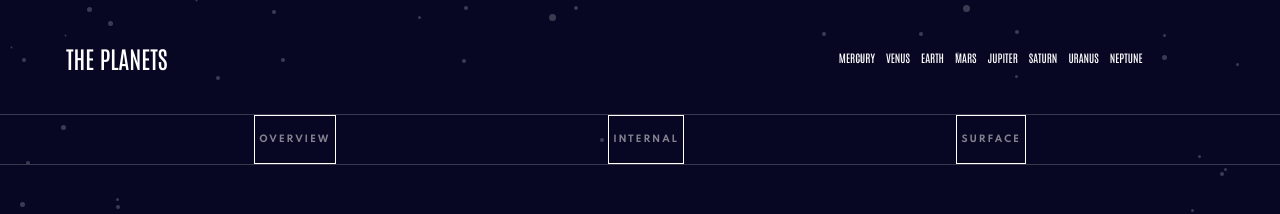
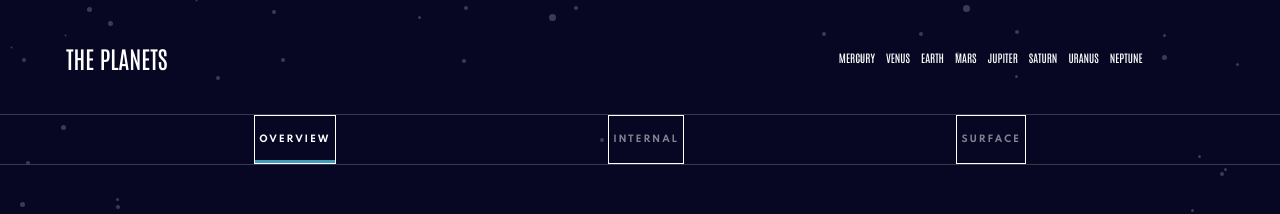
Before and after one commit to davidrhyne/planets-fact-site, a React (Create React App) app: page / in a window 1280 px wide. Shown: the top 214 px of the page. Built offline with nearby package versions, Linux system fonts and the light colour scheme.

Commit message:
adding code and styling to handle the highlighting of selected category

```diff
--- a/src/components/card/index.js
+++ b/src/components/card/index.js
@@ -3,7 +3,8 @@ import { Container, Title, Text, Void, Button, ButtonGroup, ImageContainer, Imag
 import { usePlanetData } from '../../context/PlanetContext'
 import { useCurrentPlanet, useCurrentPlanetUpdate } from '../../context/CurrentPlanetContext'
 import { useCategory, useCategoryUpdate } from '../../context/CategoryContext'
-import { PLANET_RATIO } from '../../constants/constants'
+import { COLOR_SCHEME, PLANET_RATIO } from '../../constants/constants'
+
 
 export default function Card({children, ...restProps}) {
 
@@ -60,7 +61,7 @@ Card.ButtonGroup = function CardButtonGroup({ children, ...restProps}) {
 
 
     return (
-        <ButtonGroup {...restProps}>{children}</ButtonGroup>
+        <ButtonGroup  {...restProps}>{children}</ButtonGroup>
     )
 }
 
@@ -68,13 +69,29 @@ Card.Button = function CardButton({ children, ...restProps}) {
     const currentPlanet = useCurrentPlanet()
     // console.log('button group current planet =', currentPlanet)
 
+    const category = useCategory()
+    console.log('category = ', category.toLowerCase())
+
     const updateCategory = useCategoryUpdate();
     function handleButtonClick(value) {
         //console.log('card button was clicked = ', value)
         updateCategory(value)
+
     }
+
+    function getPlanetAccentColor() {
+        return currentPlanet === 'Mercury' ? COLOR_SCHEME.MERCURY :
+        currentPlanet === 'Venus' ? COLOR_SCHEME.VENUS :
+        currentPlanet === 'Earth' ? COLOR_SCHEME.EARTH :
+        currentPlanet === 'Mars' ? COLOR_SCHEME.MARS :
+        currentPlanet === 'Jupiter' ? COLOR_SCHEME.JUPITER :
+        currentPlanet === 'Saturn' ? COLOR_SCHEME.SATURN :
+        currentPlanet === 'Uranus' ? COLOR_SCHEME.URANUS :
+            COLOR_SCHEME.NEPTUNE
+    }
+
     return (
-        <Button {...restProps} planet={currentPlanet} onClick={ ({target})=> handleButtonClick(target.textContent)} >{children}</Button>
+        <Button {...restProps} category={category.toLowerCase()}  planet={currentPlanet} color={getPlanetAccentColor()} onClick={ ({target})=> handleButtonClick(target.textContent)} >{children}</Button>
         // <Button {...restProps} >{children}</Button>
     )
 }
--- a/src/components/card/styles/Card.js
+++ b/src/components/card/styles/Card.js
@@ -50,6 +50,7 @@ export const Text = styled.div`
 `
 
 export const ButtonGroup = styled.div`
+
     display: flex;
     justify-content: space-evenly;
     text-transform: uppercase;
@@ -68,17 +69,31 @@ export const ButtonGroup = styled.div`
     }
 `
 
-
-
 export const Button = styled.div`
     /* border: 1px magenta solid; */
     padding: 2em .5em;
     margin: 0 2em;
     cursor: pointer;
 
+    box-shadow: ${props => props.overview && props.category === 'overview' ?
+        `inset 0px -3px 0 ${props.color}` : null } ;
+    box-shadow: ${props => props.internal && props.category === 'internal' ?
+        `inset 0px -3px 0 ${props.color}` : null } ;
+    box-shadow: ${props => props.surface && props.category === 'surface' ?
+        `inset 0px -3px 0 ${props.color}` : null  } ;
+
+    color: ${props => props.overview && props.category === 'overview' ?
+        `${COLOR_SCHEME.WHITE}` : null } ;
+    color: ${props => props.internal && props.category === 'internal' ?
+        `${COLOR_SCHEME.WHITE}`  : null } ;
+    color: ${props => props.surface && props.category === 'surface' ?
+        `${COLOR_SCHEME.WHITE}`  : null  } ;
+
+    /* background: ${props => props.color === 'COLOR_SCHEME.MERCURY_PLANET' ? 'lime' : 'pink'}; */
+
     &:hover {
         color: ${COLOR_SCHEME.WHITE};
-
+        background: ${COLOR_SCHEME.SECONDARY};
         /* border-bottom: 3px solid ${props =>
         props.planet === 'Mercury' ? COLOR_SCHEME.MERCURY_PLANET :
         props.planet === 'Venus' ? COLOR_SCHEME.VENUS_PLANET :
@@ -89,7 +104,7 @@ export const Button = styled.div`
         props.planet === 'Uranus' ? COLOR_SCHEME.URANUS_PLANET :
             COLOR_SCHEME.NEPTUNE_PLANET}; */
 
-        box-shadow: inset 0px -3px 0 ${props =>
+        /* box-shadow: inset 0px -3px 0 ${props =>
             props.planet === 'Mercury' ? COLOR_SCHEME.MERCURY_PLANET :
             props.planet === 'Venus' ? COLOR_SCHEME.VENUS_PLANET :
             props.planet === 'Earth' ? COLOR_SCHEME.EARTH_PLANET :
@@ -97,7 +112,7 @@ export const Button = styled.div`
             props.planet === 'Jupiter' ? COLOR_SCHEME.JUPITER_PLANET :
             props.planet === 'Saturn' ? COLOR_SCHEME.SATURN_PLANET :
             props.planet === 'Uranus' ? COLOR_SCHEME.URANUS_PLANET :
-                COLOR_SCHEME.NEPTUNE_PLANET};
+                COLOR_SCHEME.NEPTUNE_PLANET};             */
     }
 
     @media (min-width: 700px) {
--- a/src/constants/constants.js
+++ b/src/constants/constants.js
@@ -2,14 +2,14 @@ export const COLOR_SCHEME = {
     // WHITE: '#fff',
     // PRIMARY: '#070724',
     // SECONDARY:'#38384f',
-    // MERCURY: '#419ebb',
-    // VENUS: '#eda249',
-    // EARTH: '#6f2ed6',
-    // MARS: '#d14c32',
-    // JUPITER: '#d83a34',
-    // SATURN: '#cd5120',
-    // URANUS:'#1ec2a4',
-    // NEPTUNE:'#2d68f0',
+    MERCURY: '#419ebb',
+    VENUS: '#eda249',
+    EARTH: '#6f2ed6',
+    MARS: '#d14c32',
+    JUPITER: '#d83a34',
+    SATURN: '#cd5120',
+    URANUS:'#1ec2a4',
+    NEPTUNE:'#2d68f0',
 
     WHITE: '#fff',
     PRIMARY: '#070724',
@@ -44,8 +44,6 @@ export const FONT_FAMILY = {
     PRIMARY: 'Spartan',
     SECONDARY: 'Antonio'
 }
-// font-family: 'Antonio', sans-serif;
-// font-family: 'Spartan', sans-serif;
 
 export const PLANET_RATIO = {
     MERCURY: '.55',
--- a/src/containers/card.js
+++ b/src/containers/card.js
@@ -45,11 +45,11 @@ export function CardContainer( {children, ...restProps}) {
     return (
         <Card>
             <Card.ButtonGroup>
-                <Card.Button >Overview</Card.Button>
+                <Card.Button overview >Overview</Card.Button>
                 {/* <Card.Void>blank</Card.Void> */}
-                <Card.Button >Internal</Card.Button>
+                <Card.Button internal >Internal</Card.Button>
                 {/* <Card.Void>blank</Card.Void> */}
-                <Card.Button >Surface</Card.Button>
+                <Card.Button surface >Surface</Card.Button>
             </Card.ButtonGroup>
             {/* <Card.Image /> */}
             <Card.ImageContainer>
```
